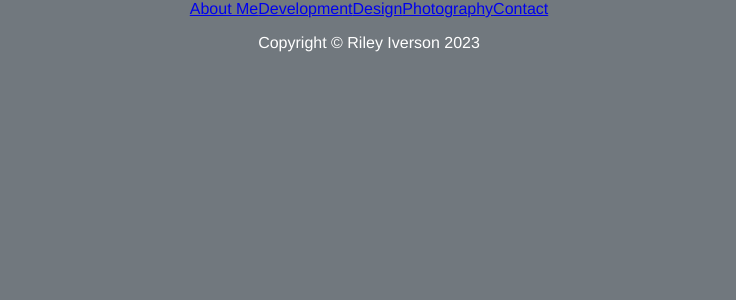
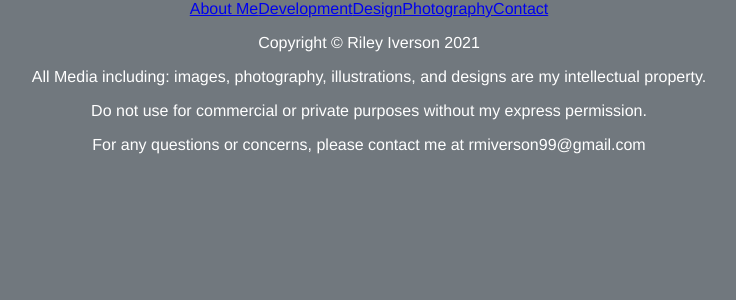
Before and after one commit to Rmiverson/rmiportfolio, a React (Create React App) app: page / in a window 1280 px wide. Shown: the top 300 px of the page, without its empty margins (271-1007 px from the left). Built offline with nearby package versions, Linux system fonts and the light colour scheme.

Commit message:
updated footer content

```diff
--- a/src/components/Footer.js
+++ b/src/components/Footer.js
@@ -1,9 +1,14 @@
 import React from "react";
 
 const Footer = () => {
+    const year = new Date().getFullYear()
+
     return (
         <footer>
-            <p>Copyright &copy; Riley Iverson 2023</p>
+            <p>Copyright &copy; Riley Iverson {year}</p>
+            <p>All Media including: images, photography, illustrations, and designs are my intellectual property.</p>
+            <p>Do not use for commercial or private purposes without my express permission.</p>
+            <p>For any questions or concerns, please contact me at rmiverson99@gmail.com</p>
         </footer>
     )
 }
```
